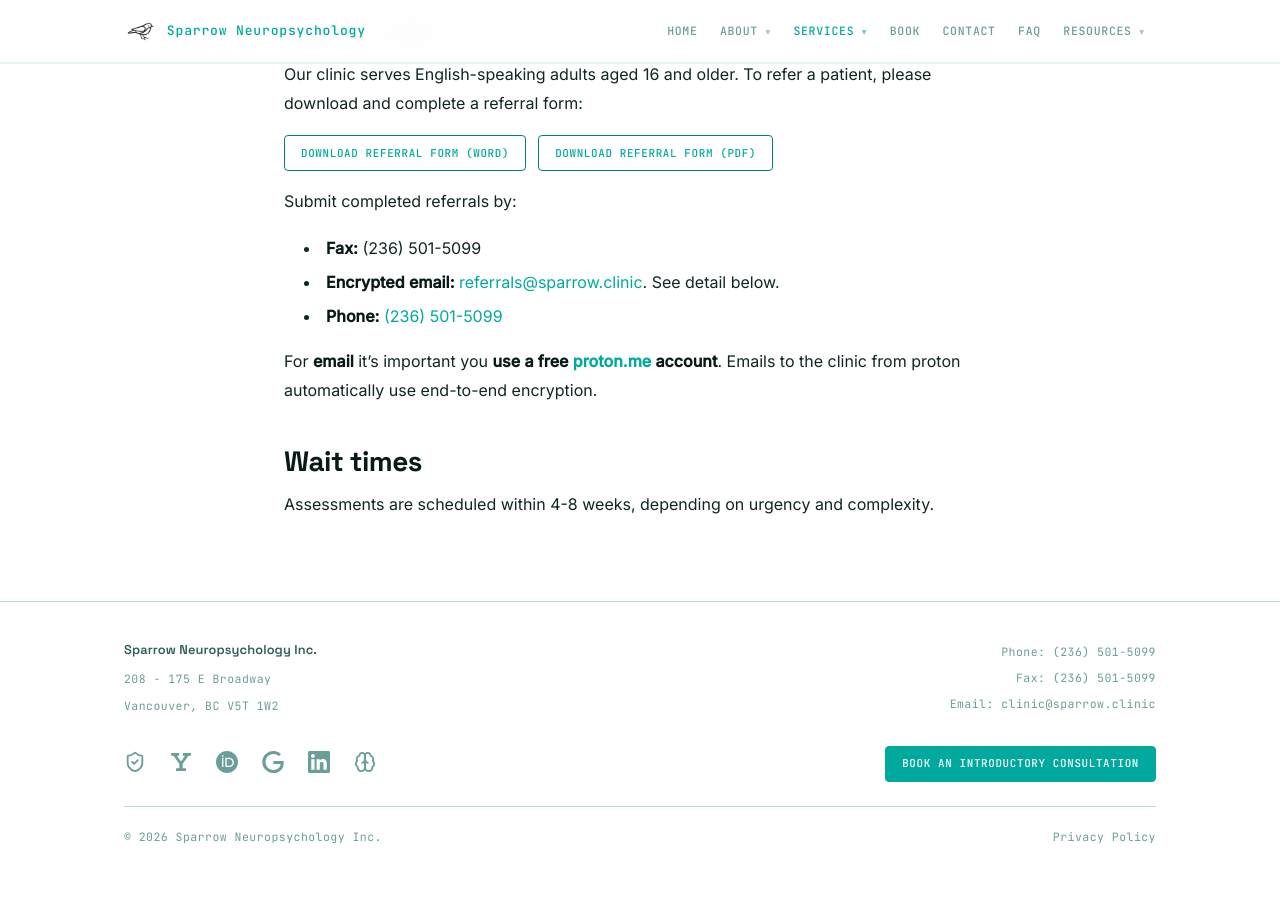
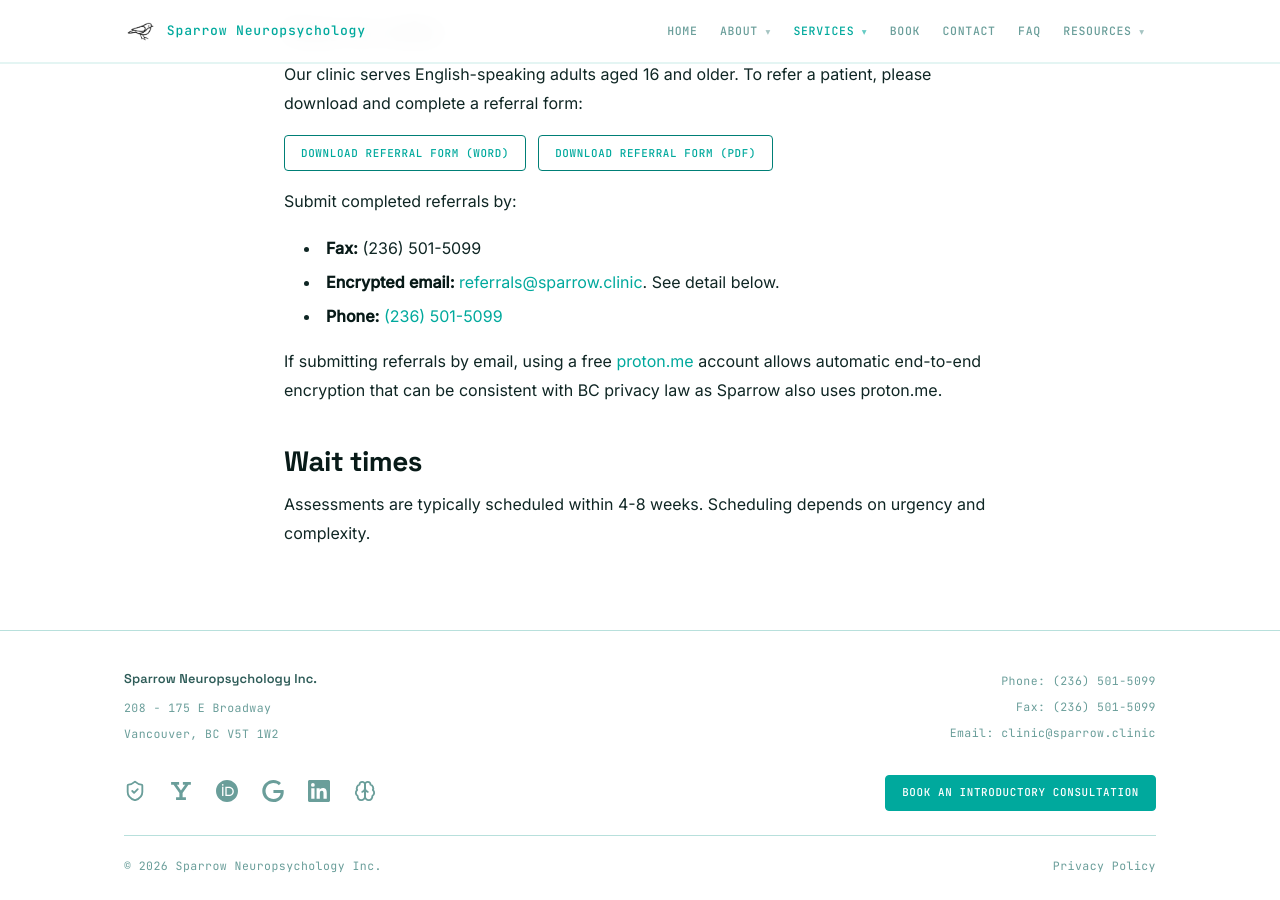
Before and after one commit to cfxb/sparrow-clinic, a Jekyll site: the page built from referral.md, in a window 1280 px wide and 900 px high, scrolled down 1212 px. Built offline with Jekyll 4.4.1, drawn with Linux system fonts in a browser that asks for light colours; before the commit the page ends 2083 px from its top, so only the background shows below that.

Commit message:
referral: reword email privacy note and split wait-times sentence
Rework the proton.me email line to lead with the referral submission
flow ("If submitting referrals by email…"), note that proton-to-proton
mail provides automatic end-to-end encryption that can be consistent
with BC privacy law because Sparrow itself uses proton.me, and link
"proton.me" only on first use.

Split the wait-times sentence into two: "Assessments are typically
scheduled within 4-8 weeks. Scheduling depends on urgency and complexity."

Co-Authored-By: Claude Opus 4.7 (1M context) <noreply@anthropic.com>

```diff
--- a/referral.md
+++ b/referral.md
@@ -40,8 +40,8 @@ Submit completed referrals by:
 - **Encrypted email:** [{{ site.data.contact.referral_email }}](mailto:{{ site.data.contact.referral_email }}).  See detail below.
 - **Phone:** [{{ site.data.contact.phone }}](tel:{{ site.data.contact.phone_link }})
 
-For **email** it's important you **use a free [proton.me](https://www.proton.me) account**.  Emails to the clinic from proton automatically use end-to-end encryption.
+If submitting referrals by email, using a free [proton.me](https://www.proton.me) account allows automatic end-to-end encryption that can be consistent with BC privacy law as Sparrow also uses proton.me.
 
 ## Wait times
 
-Assessments are scheduled within 4-8 weeks, depending on urgency and complexity.
+Assessments are typically scheduled within 4-8 weeks. Scheduling depends on urgency and complexity.
```
Also changed, not shown: faq.md (+1 -1 lines).
